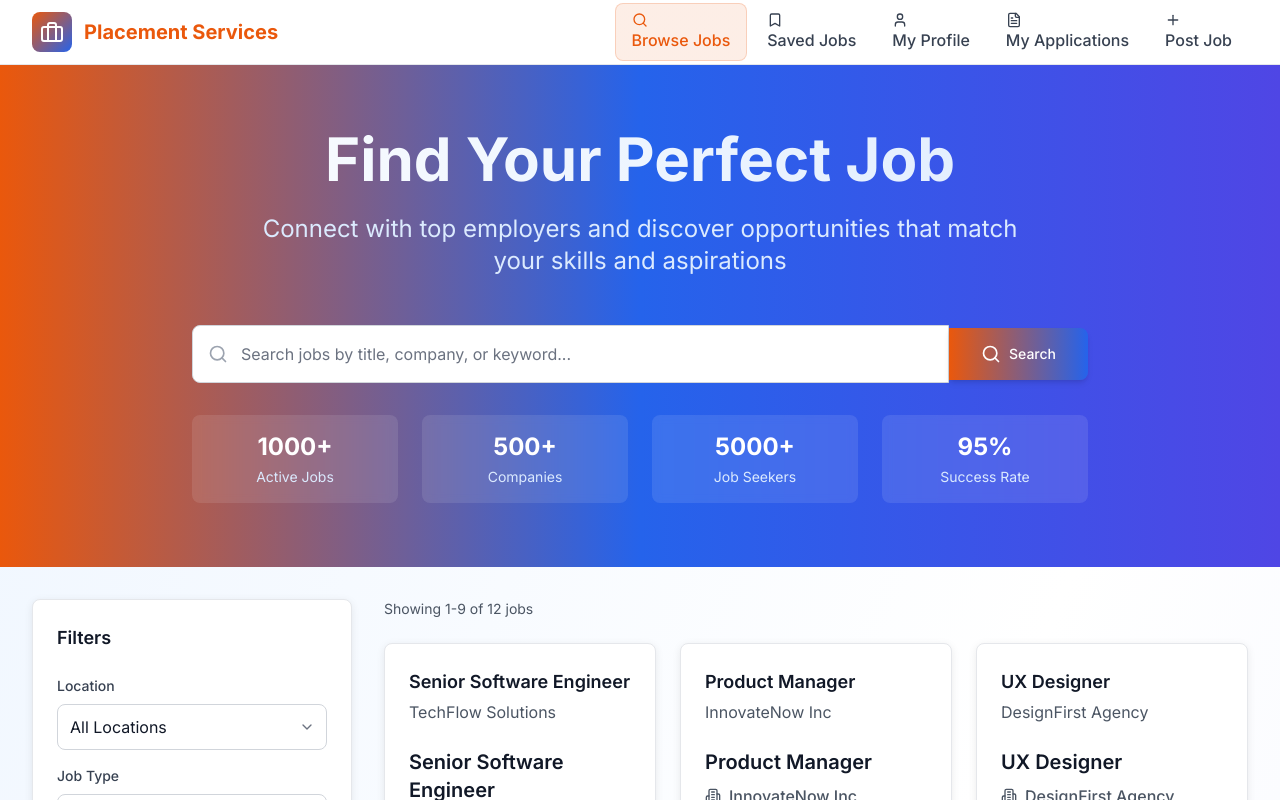
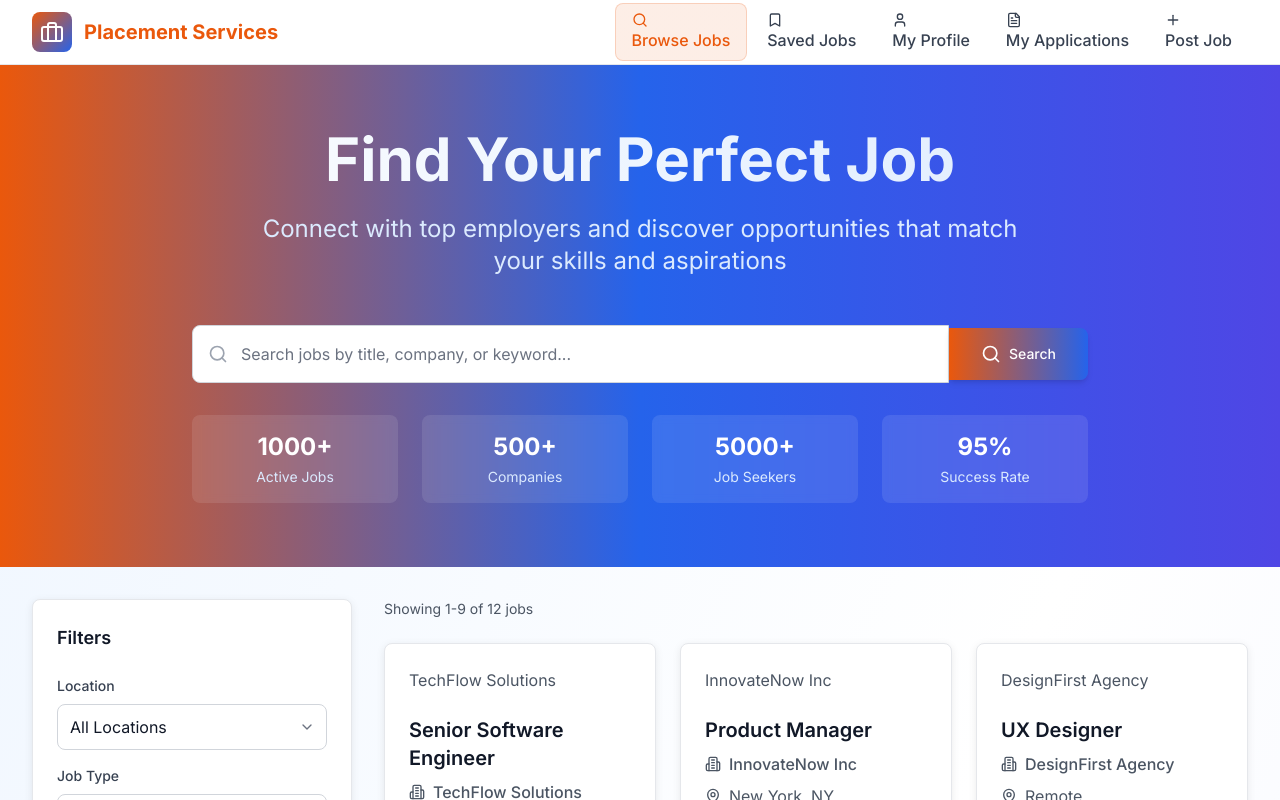
Before and after one commit to apper-canvas/realm-talentbridge-dedicated, a React (Vite) app: page / in a window 1280 px wide. Shown: the top 800 px of the page. Built offline with nearby package versions, Linux system fonts and the light colour scheme.

Commit message:
Fix duplicate job title display in JobCard component

```diff
--- a/src/components/molecules/JobCard.jsx
+++ b/src/components/molecules/JobCard.jsx
@@ -60,7 +60,6 @@ const JobCard = ({ job, onToggleSave, isSaved = false }) => {
       <div className="flex flex-col h-full">
 <div className="flex items-start justify-between mb-4">
           <div className="flex-1">
-            <h3 className="text-lg font-semibold text-gray-900 mb-1">{job.title}</h3>
             <p className="text-gray-600 mb-2">{job.company}</p>
           </div>
 
```
